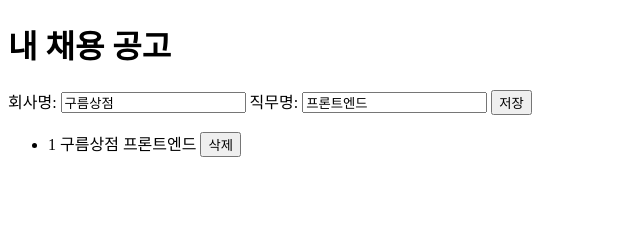
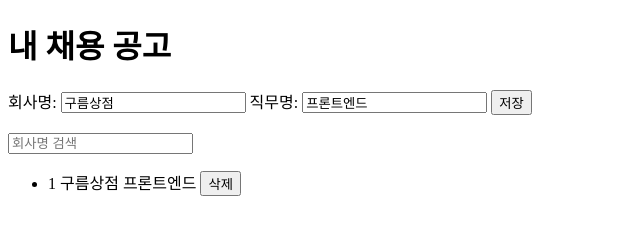
Before and after one commit to chak-han/job-board, a plain HTML site: page index.html in a window 1280 px wide. Both pictures are taken after a click on the button "저장". Shown: the whole page, without its empty margins (0-640 px from the left). Drawn offline with Linux system fonts and the light colour scheme.

Commit message:
회사명 검색 추가

```diff
--- a/index.html
+++ b/index.html
@@ -10,9 +10,8 @@
     <h1>내 채용 공고</h1>
     <span>회사명: </span><input value="구름상점" class="cpy" />
     <span>직무명: </span><input value="프론트엔드" class="dpt" />
-    <button class="btn">저장</button>
-    <div class="content">
-      <ul></ul>
-    </div>
+    <button class="btn">저장</button><br /><br />
+    <input class="companyName" placeholder="회사명 검색" />
+    <ul></ul>
   </body>
 </html>
--- a/main.js
+++ b/main.js
@@ -2,6 +2,7 @@ const btnEl = document.querySelector(".btn");
 const cpyEl = document.querySelector(".cpy");
 const dptEl = document.querySelector(".dpt");
 const ulEl = document.querySelector("ul");
+const cpyNameEl = document.querySelector(".companyName");
 
 let counter = 0;
 let jobs = [];
@@ -20,7 +21,8 @@ btnEl.addEventListener("click", () => {
 function render() {
   ulEl.innerHTML = "";
 
-  jobs.forEach((job) => {
+  const search = jobs.filter((n) => n.company.includes(cpyNameEl.value)); // "" 빈문자열도 true
+  search.forEach((job) => {
     const liEl = document.createElement("li");
     const delBtnEl = document.createElement("button");
     delBtnEl.innerHTML = "삭제";
@@ -33,3 +35,7 @@ function render() {
     });
   });
 }
+
+cpyNameEl.addEventListener("input", () => {
+  render();
+});
```
